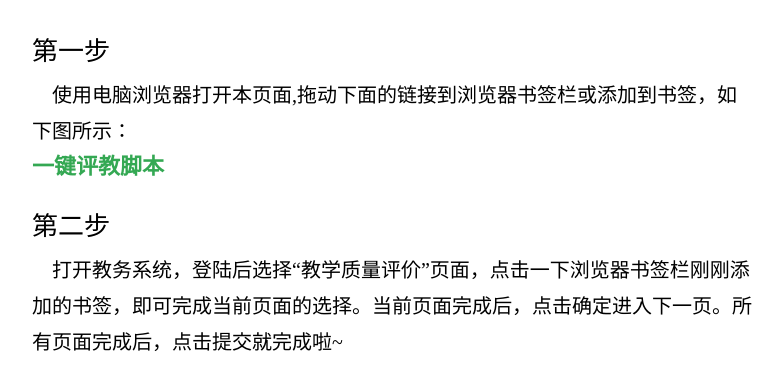
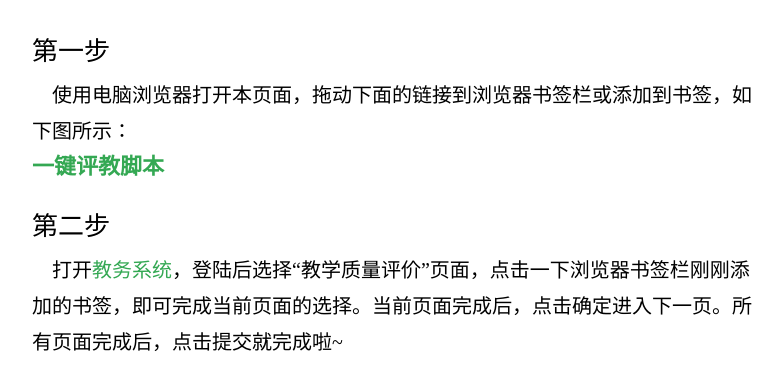
Before and after one commit to siowu/1, a plain HTML site: page index.html in a window 1280 px wide. Shown: the part 117-506 px from the top of the page, without its empty margins (248-1031 px from the left). Drawn offline with Linux system fonts and the light colour scheme.

Commit message:
Update index.html

```diff
--- a/index.html
+++ b/index.html
@@ -26,11 +26,11 @@ img{width:50px; height:50px;}
 <a  style="font-size:9px; line-height:5em;" href="https://siowu.github.io/"><h1><strong><回到主页</strong></h1></a>
 <h1 style="font-size:36px; font-weight:400; text-align: center;">大连科技学院教务系统一键评教教程</h1>
 <h1 style="font-size:26px; font-weight:400;">第一步</h1>
-<p style="font-size: 20px;">使用电脑浏览器打开本页面,拖动下面的链接到浏览器书签栏或添加到书签，如下图所示：<br>
+<p style="font-size: 20px;">使用电脑浏览器打开本页面，拖动下面的链接到浏览器书签栏或添加到书签，如下图所示：<br>
 <a style="color: rgba(52,168,83,255); font-size:22px; line-height:1em;" href="javascript:(function(){var obj=$('iframeautoheight').contentDocument.getElementsByTagName('select'); for(i=1;i<obj.length;i++){ obj[i].value='非常同意'; } var rid=Math.max(1, Math.floor(Math.random()*obj.length)); obj[rid].value='同意'; $('iframeautoheight').contentDocument.getElementById('Button1').click();alert('小吴老师提醒您：本页已经选择完毕，点击确定进入下一页~');})()"><b>一键评教脚本</b></a>
 </p>
 <h1 style="font-size:26px; font-weight:400;">第二步</h1>
-<p style="font-size: 20px;">打开教务系统，登陆后选择“教学质量评价”页面，点击一下浏览器书签栏刚刚添加的书签，即可完成当前页面的选择。当前页面完成后，点击确定进入下一页。所有页面完成后，点击提交就完成啦~</p>
+<p style="font-size: 20px;">打开<a style="color: rgba(52,168,83,255);font-size: 20px;" href="http://jw.dlust.edu.cn/">教务系统</a>，登陆后选择“教学质量评价”页面，点击一下浏览器书签栏刚刚添加的书签，即可完成当前页面的选择。当前页面完成后，点击确定进入下一页。所有页面完成后，点击提交就完成啦~</p>
 </div>
 
 
```
